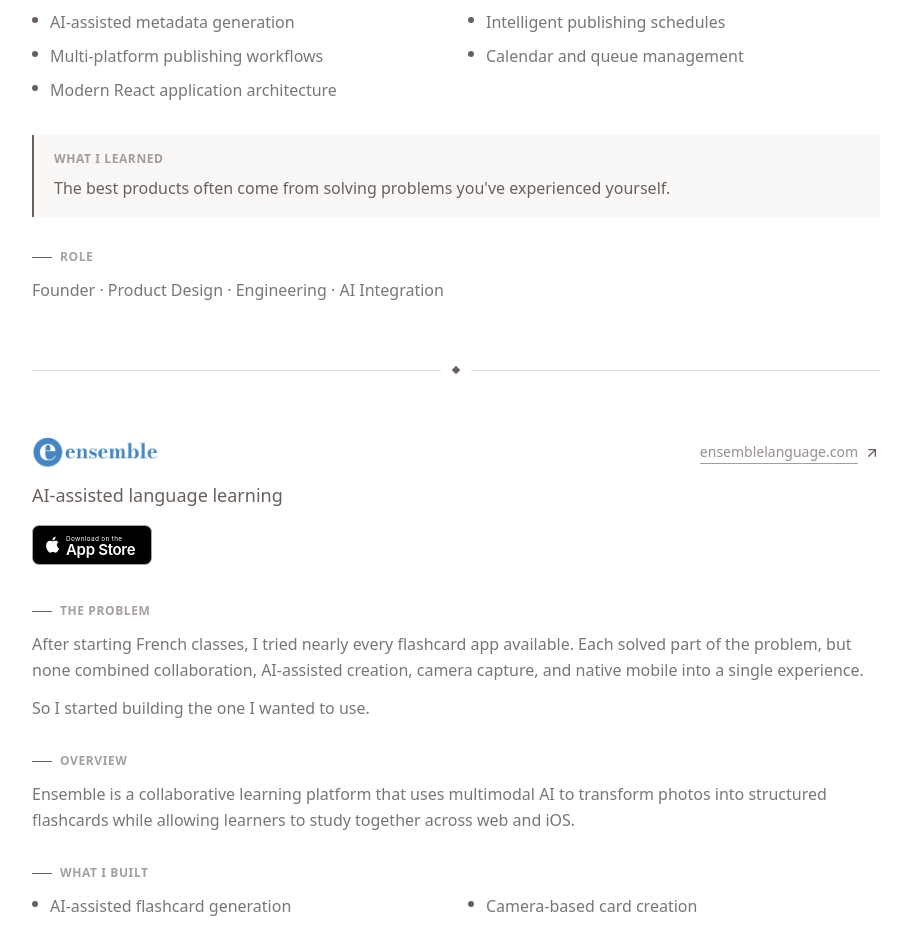
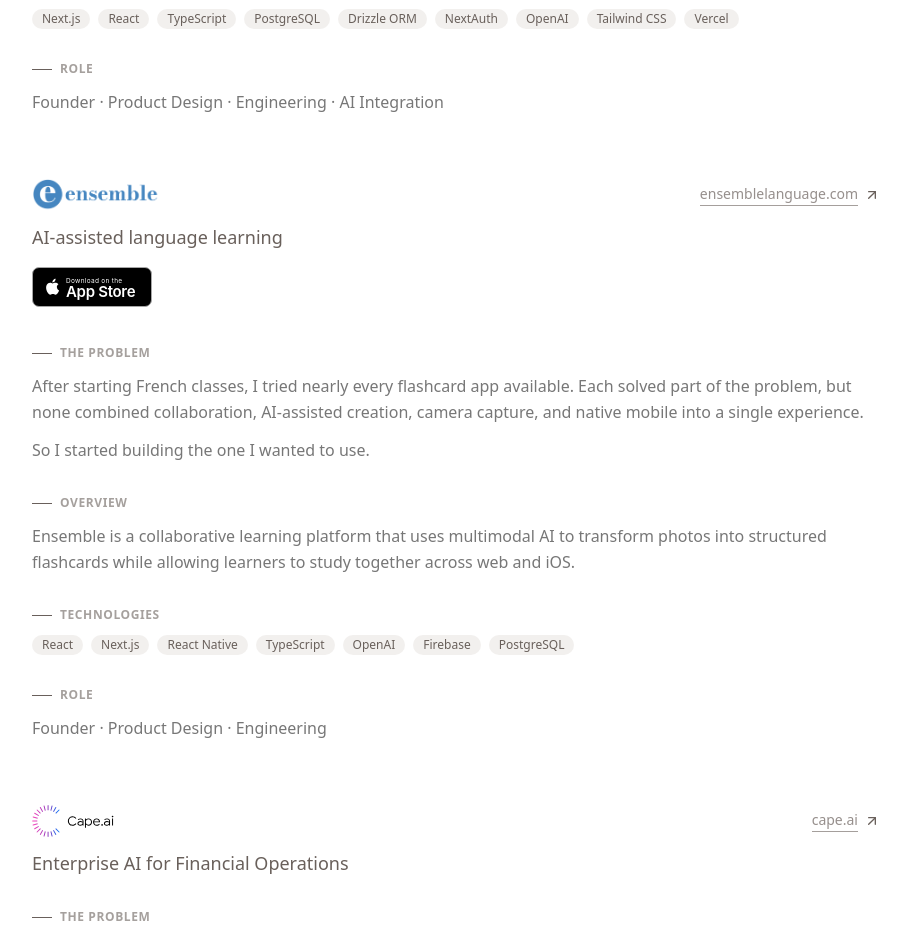
Before and after one commit to jcollyer/jeremycollyer.me, a React (Vite) app: page /work in a window 1280 px wide. Shown: the part 920-1852 px from the top of the page, without its empty margins (184-1091 px from the left). Built offline with nearby package versions, Linux system fonts and the light colour scheme.

Commit message:
style updates

```diff
--- a/src/App.tsx
+++ b/src/App.tsx
@@ -156,7 +156,7 @@
         </aside>
       </div>
 
-      <main className="flex flex-1 flex-col justify-center">
+      <main className="flex flex-1 flex-col justify-none md:justify-center">
         <Outlet />
       </main>
 
--- a/src/pages/About.tsx
+++ b/src/pages/About.tsx
@@ -29,7 +29,7 @@
           download
           className="mt-8 inline-flex items-center gap-2 rounded-full bg-stone px-6 py-3 text-sm font-medium text-white transition-colors hover:bg-stone/90"
         >
-          <Download className="h-4 w-4 text-accent" aria-hidden="true" />
+          <Download className="h-4 w-4 text-white" aria-hidden="true" />
           Download resume
         </a>
       </header>
--- a/src/pages/Home.tsx
+++ b/src/pages/Home.tsx
@@ -2,16 +2,16 @@
 
 function Home() {
   return (
-    <section className="mx-auto max-w-4xl px-6 pt-6 pb-16 sm:py-24 text-left">
+    <section className="mx-auto max-w-4xl px-6 pt-12 md:pt-6 pb-16 sm:py-24 text-left">
       <div className="flex flex-col items-start gap-4 sm:flex-row sm:items-center sm:gap-5">
+                <img
+          src="/portfolio-photo.png"
+          alt="Portrait of Jeremy Collyer"
+          className="h-32 w-32 rounded-2xl object-cover shadow-sm sm:h-16 sm:w-16"
+        />
         <h1 className="whitespace-nowrap text-4xl font-semibold leading-tight tracking-tight text-stone sm:text-5xl">
           Jeremy Collyer
         </h1>
-        <img
-          src="/portfolio-photo.png"
-          alt="Portrait of Jeremy Collyer"
-          className="h-16 w-16 rounded-2xl object-cover shadow-sm"
-        />
       </div>
 
       <p className="mt-5 text-base text-ink sm:mt-6 sm:text-lg">
--- a/src/pages/Work.tsx
+++ b/src/pages/Work.tsx
@@ -13,6 +13,7 @@
   built?: { label: string; items: string[] }
   highlights?: string[]
   role: string
+  technologies?: string[]
   learned?: string
 }
 
@@ -29,19 +30,18 @@
       'PostPilot is an AI-powered publishing platform designed to help creators batch weeks of content in minutes. It combines AI-assisted metadata generation, intelligent scheduling, and streamlined publishing workflows into a single experience.',
       'Rather than trying to replace creativity, the goal is to remove repetitive work so creators can focus on making better content.',
     ],
-    built: {
-      label: 'What I built',
-      items: [
-        'AI-assisted metadata generation',
-        'Intelligent publishing schedules',
-        'Multi-platform publishing workflows',
-        'Calendar and queue management',
-        'Modern React application architecture',
-      ],
-    },
     role: 'Founder · Product Design · Engineering · AI Integration',
-    learned:
-      "The best products often come from solving problems you've experienced yourself.",
+    technologies: [
+      'Next.js',
+      'React',
+      'TypeScript',
+      'PostgreSQL',
+      'Drizzle ORM',
+      'NextAuth',
+      'OpenAI',
+      'Tailwind CSS',
+      'Vercel',
+    ],
   },
   {
     company: 'Ensemble',
@@ -57,19 +57,16 @@
     overview: [
       'Ensemble is a collaborative learning platform that uses multimodal AI to transform photos into structured flashcards while allowing learners to study together across web and iOS.',
     ],
-    built: {
-      label: 'What I built',
-      items: [
-        'AI-assisted flashcard generation',
-        'Camera-based card creation',
-        'Collaborative study decks',
-        'Native iOS application',
-        'Web application',
-      ],
-    },
     role: 'Founder · Product Design · Engineering',
-    learned:
-      'AI is most valuable when it removes friction without taking control away from the user.',
+    technologies: [
+      'React',
+      'Next.js',
+      'React Native',
+      'TypeScript',
+      'OpenAI',
+      'Firebase',
+      'PostgreSQL',
+    ],
   },
   {
     company: 'CAPE.AI',
@@ -110,6 +107,21 @@
       'Owned frontend architecture across the platform',
     ],
     role: 'Staff Software Engineer',
+    technologies: [
+      'React',
+      'Next.js',
+      'TypeScript',
+      'Python',
+      'FastAPI',
+      'PostgreSQL',
+      'SSE',
+      'LLMs',
+      'RAG',
+      'Vector Search',
+      'OCR',
+      'GitHub Actions',
+      'Storybook',
+    ],
     learned:
       "Building enterprise AI isn't about making models smarter—it's about designing experiences people trust.",
   },
@@ -135,7 +147,17 @@
       'Contributed to React Native architecture',
       'Mentored engineers and guided architectural decisions',
     ],
-    role: 'Senior Software Engineer',
+    role: 'Senior Front End Engineer',
+    technologies: [
+      'React',
+      'React Native',
+      'TypeScript',
+      'Storybook',
+      'GitHub Actions',
+      'Datadog',
+      'Lighthouse',
+      'Core Web Vitals',
+    ],
     learned:
       "Performance isn't just an engineering metric. It's a product feature with measurable business impact.",
   },
@@ -157,7 +179,15 @@
       'Supported web, mobile, TVs, and connected devices',
       'Mentored engineers and technical initiatives',
     ],
-    role: 'Senior Software Engineer',
+    role: 'Senior Front End Developer',
+    technologies: [
+      'React',
+      'Angular',
+      'Storybook',
+      'Design Systems',
+      'Accessibility',
+      'Web Performance',
+    ],
     learned:
       'At internet scale, consistency and reusable systems create more leverage than individual features.',
   },
@@ -175,7 +205,7 @@
       'Account management',
       'Marketing site',
     ],
-    role: 'Software Engineer',
+    role: 'Front End Engineer',
   },
   {
     company: 'GoPro',
@@ -252,13 +282,7 @@
       <div className="mt-16">
         {projects.map((project, index) => (
           <article key={project.company} className="scroll-mt-24">
-            {index > 0 && (
-              <div className="my-16 flex items-center gap-3" aria-hidden="true">
-                <span className="h-px flex-1 bg-sand" />
-                <span className="h-1.5 w-1.5 rotate-45 bg-accent" />
-                <span className="h-px flex-1 bg-sand" />
-              </div>
-            )}
+            {index > 0 && <div className="mt-16" aria-hidden="true" />}
             <div className="flex flex-wrap items-center justify-between gap-4">
               {project.logo ? (
                 <img
@@ -357,6 +381,21 @@
                 </div>
               )}
 
+              {project.technologies && (
+                <Block title="Technologies">
+                  <ul className="flex flex-wrap gap-2">
+                    {project.technologies.map((tech) => (
+                      <li
+                        key={tech}
+                        className="rounded-full bg-sand/40 px-2.5 py-0.5 text-xs font-medium text-stone"
+                      >
+                        {tech}
+                      </li>
+                    ))}
+                  </ul>
+                </Block>
+              )}
+
               <Block title="Role">
                 <p>{project.role}</p>
               </Block>
```
